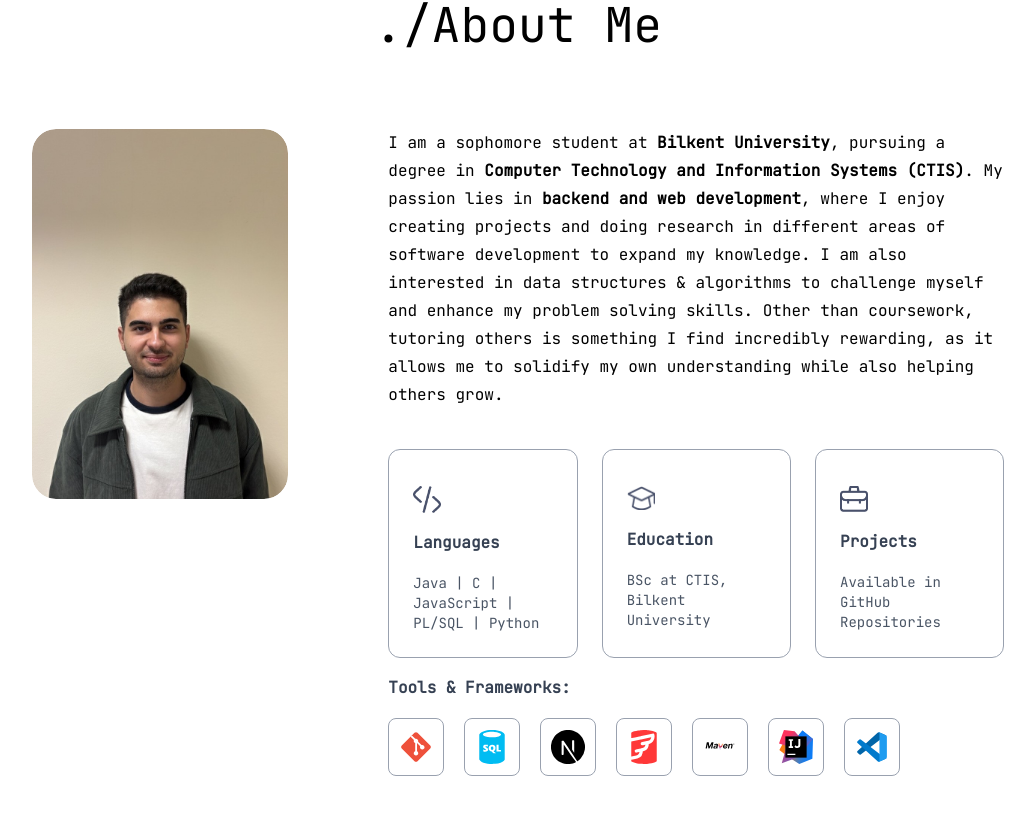
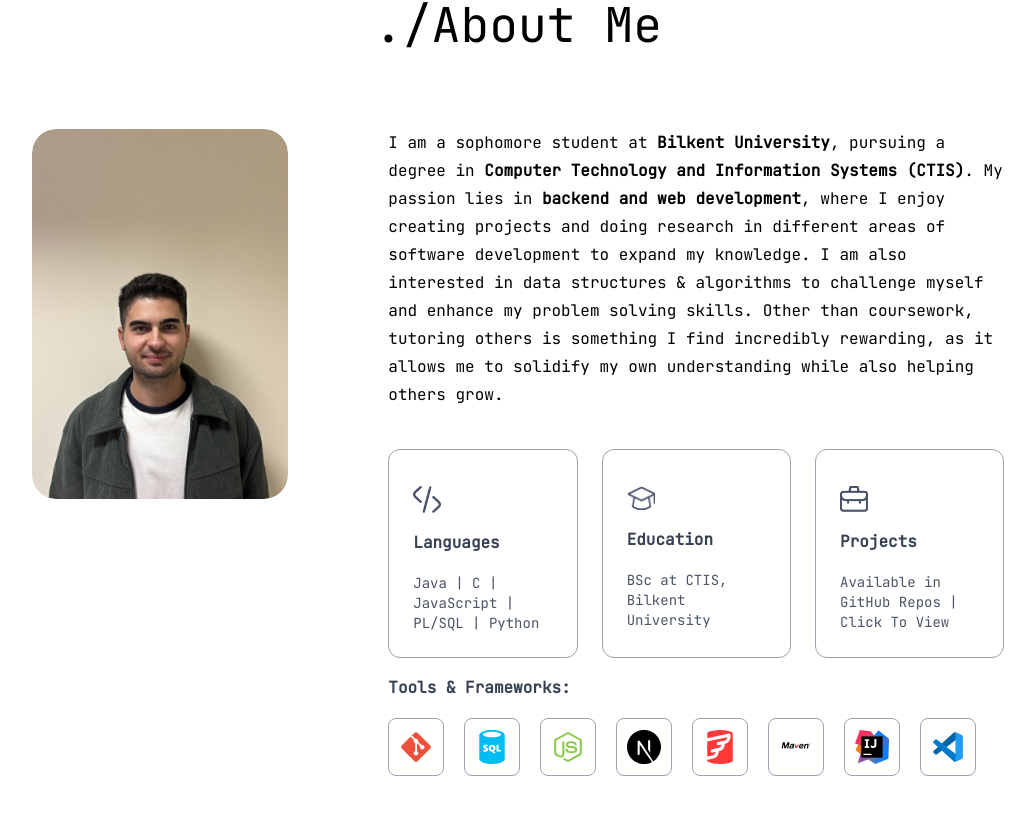
Before and after one commit to yigituygun8/portfolio-website, a Next.js app: page / in a window 1280 px wide. Shown: the part 875-1689 px from the top of the page, without its empty margins (122-1157 px from the left). Built offline with nearby package versions, Linux system fonts and the light colour scheme; a web font is replaced by a local one.

Commit message:
Additions in Assets

```diff
--- a/assets/assets.js
+++ b/assets/assets.js
@@ -7,6 +7,7 @@ import project_icon from './project-icon.png';
 import project_icon_dark from './project-icon-dark.png';
 import vscode from './vscode.svg';
 import git from './git.svg';
+import nodejs from './nodejs.svg';
 import nextjs from './nextjs.svg';
 import intellij from './intellij.svg';
 import right_arrow_white from './right-arrow-white.png';
@@ -36,6 +37,7 @@ import right_arrow_bold from './right-arrow-bold.png';
 import right_arrow_bold_dark from './right-arrow-bold-dark.png';
 import sql from './sql.svg';
 import flyway from './flyway.svg';
+import linkedin_white from './linkedin-white.svg';
 import maven from './maven.svg';
 
 export const assets = {
@@ -43,11 +45,13 @@ export const assets = {
     code_icon,
     code_icon_dark,
     edu_icon,
+    linkedin_white,
     edu_icon_dark,
     project_icon,
     project_icon_dark,
     vscode,
     git,
+    nodejs,
     intellij,
     sql,
     nextjs,
@@ -113,12 +117,13 @@ export const serviceData = [
 export const infoList = [
     { icon: assets.code_icon, iconDark: assets.code_icon_dark, title: 'Languages', description: 'Java | C | JavaScript | PL/SQL | Python' },
     { icon: assets.edu_icon, iconDark: assets.edu_icon_dark, title: 'Education', description: 'BSc at CTIS, Bilkent University' },
-    { icon: assets.project_icon, iconDark: assets.project_icon_dark, title: 'Projects', description: 'Available in GitHub Repositories' }
+    { icon: assets.project_icon, iconDark: assets.project_icon_dark, title: 'Projects', description: 'Available in GitHub Repos | Click To View' }
 ];
 
 export const toolsData = [
     {title: "Git", icon: assets.git},
     {title: "SQL", icon: assets.sql},
+    {title: "Node.js", icon: assets.nodejs},
     {title: "Next.js", icon: assets.nextjs},
     {title: "Flyway", icon: assets.flyway},
     {title: "Maven", icon: assets.maven},
```
Also changed, not shown: assets/linkedin-white.svg (added), assets/nodejs.svg (added).
